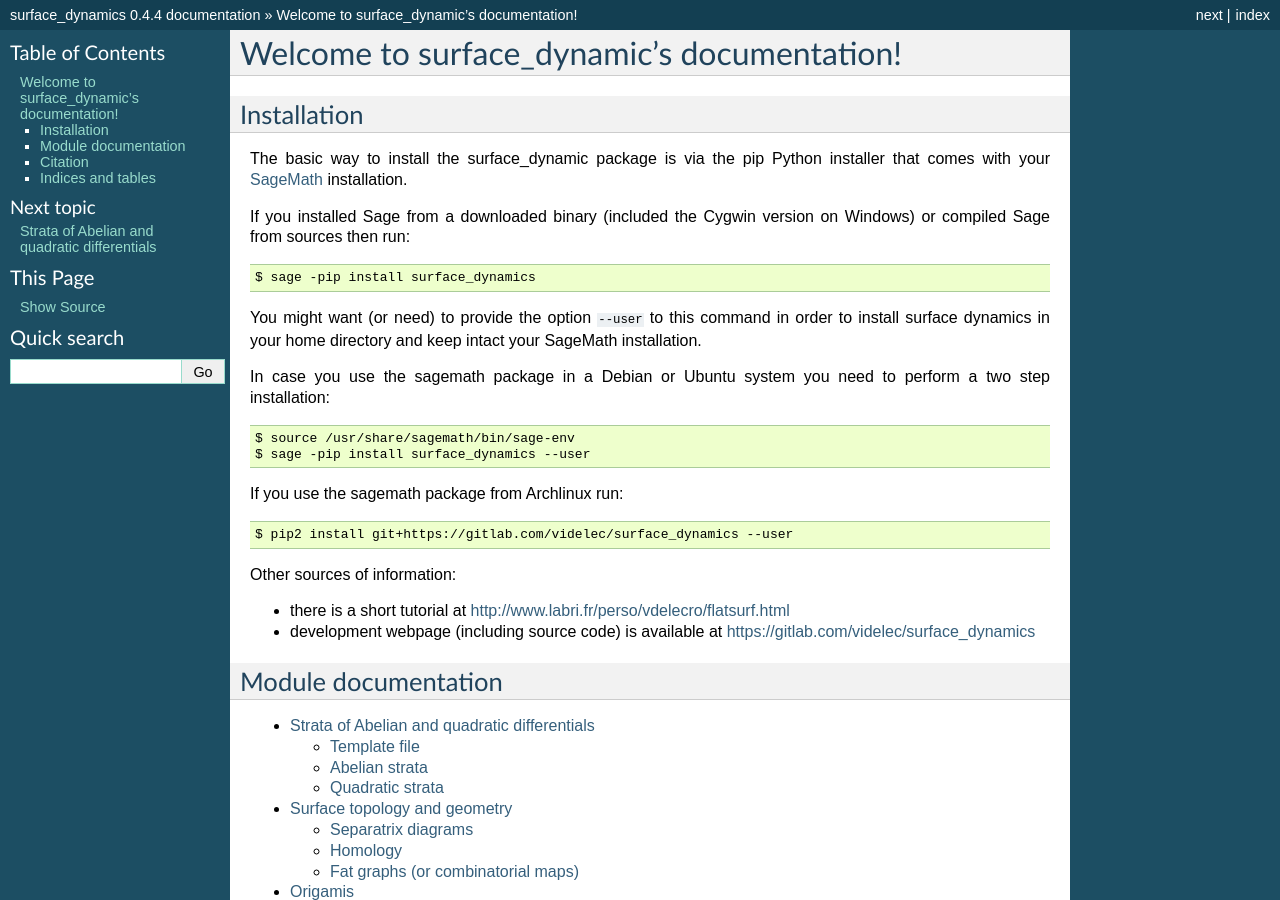
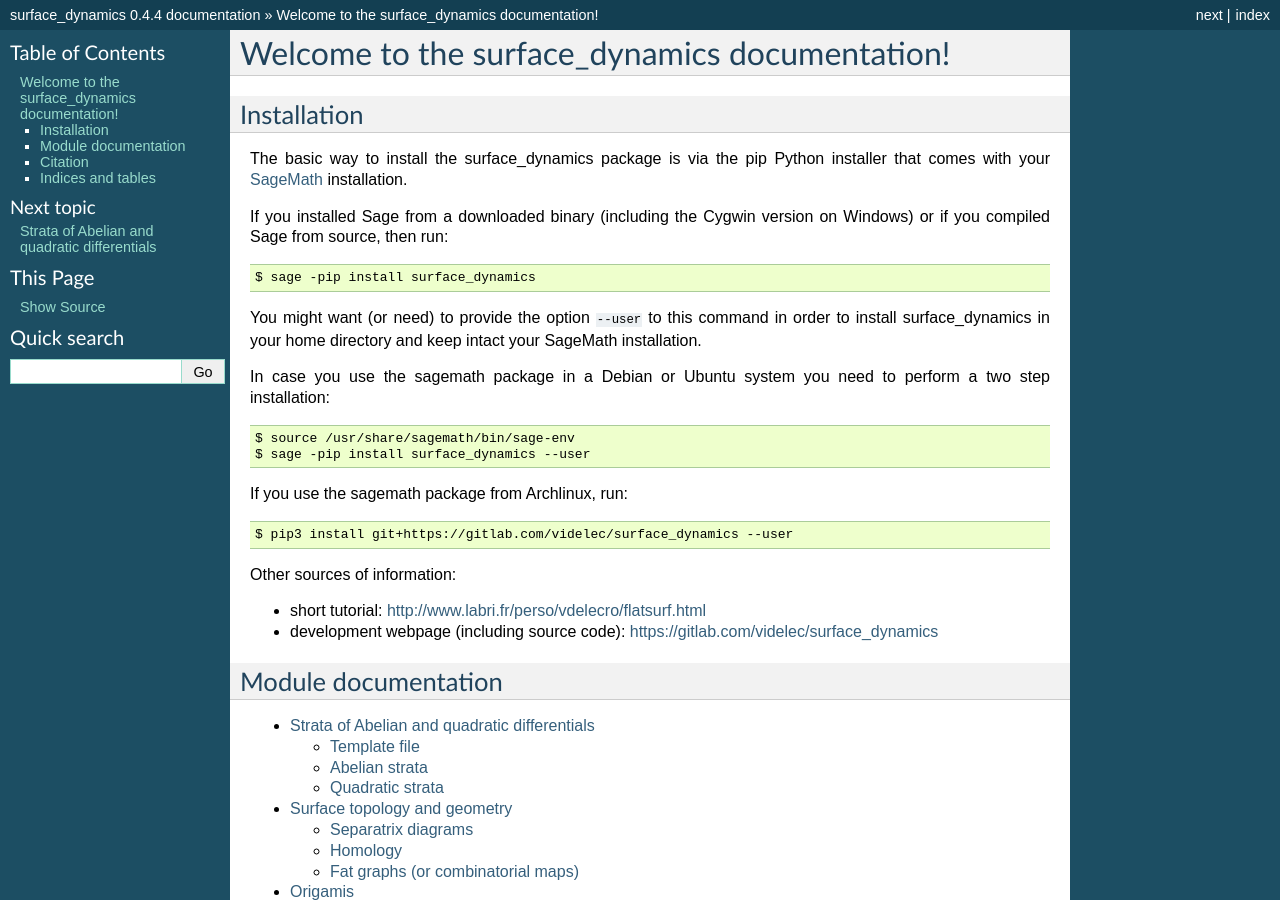
Before and after one commit to flatsurf/surface-dynamics, a Sphinx documentation site: the page built from doc/source/index.rst, in a window 1280 px wide and 900 px high. Built offline with Sphinx 7.4.7, drawn with Linux system fonts in a browser that asks for light colours; some of the changed text lies outside the part shown.

Commit message:
Update documentation: fix typos, pip3

```diff
--- a/doc/source/index.rst
+++ b/doc/source/index.rst
@@ -1,20 +1,20 @@
-Welcome to surface_dynamic's documentation!
-===========================================
+Welcome to the surface_dynamics documentation!
+==============================================
 
 Installation
 ------------
 
-The basic way to install the surface_dynamic package is via the pip
+The basic way to install the surface_dynamics package is via the pip
 Python installer that comes with your `SageMath <http://www.sagemath.org/>`_
 installation.
 
-If you installed Sage from a downloaded binary (included the Cygwin version
-on Windows) or compiled Sage from sources then run::
+If you installed Sage from a downloaded binary (including the Cygwin version
+on Windows) or if you compiled Sage from source, then run::
 
     $ sage -pip install surface_dynamics
 
 You might want (or need) to provide the option ``--user`` to this command in order
-to install surface dynamics in your home directory and keep intact your SageMath
+to install surface_dynamics in your home directory and keep intact your SageMath
 installation.
 
 In case you use the sagemath package in a Debian or Ubuntu system you need to perform
@@ -23,15 +23,15 @@ a two step installation::
     $ source /usr/share/sagemath/bin/sage-env
     $ sage -pip install surface_dynamics --user
 
-If you use the sagemath package from Archlinux run::
+If you use the sagemath package from Archlinux, run::
 
-    $ pip2 install git+https://gitlab.com/videlec/surface_dynamics --user
+    $ pip3 install git+https://gitlab.com/videlec/surface_dynamics --user
 
 Other sources of information:
 
-- there is a short tutorial at http://www.labri.fr/perso/vdelecro/flatsurf.html
+- short tutorial: http://www.labri.fr/perso/vdelecro/flatsurf.html
 
-- development webpage (including source code) is available at
+- development webpage (including source code):
   https://gitlab.com/videlec/surface_dynamics
 
 Module documentation
```
